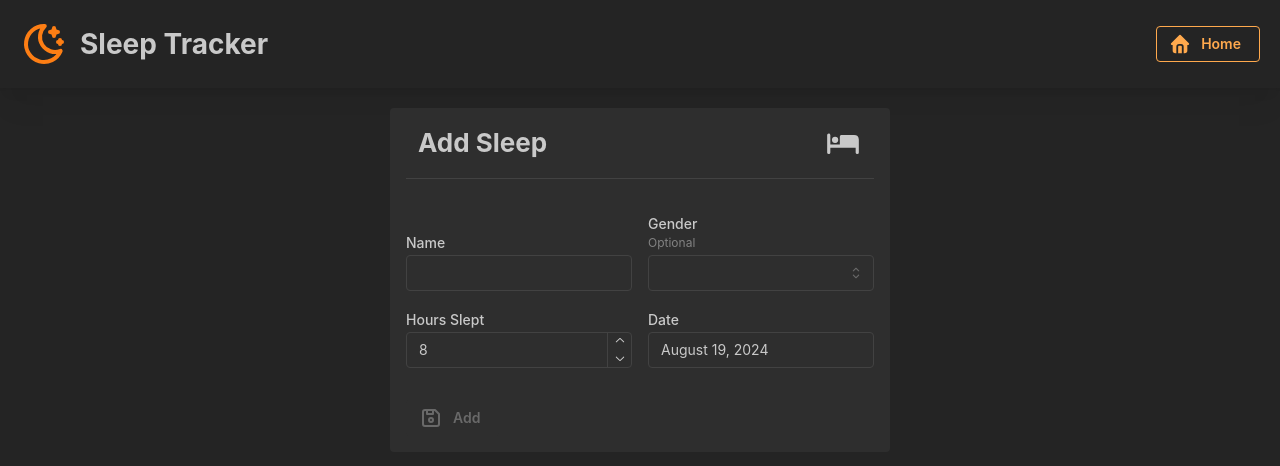
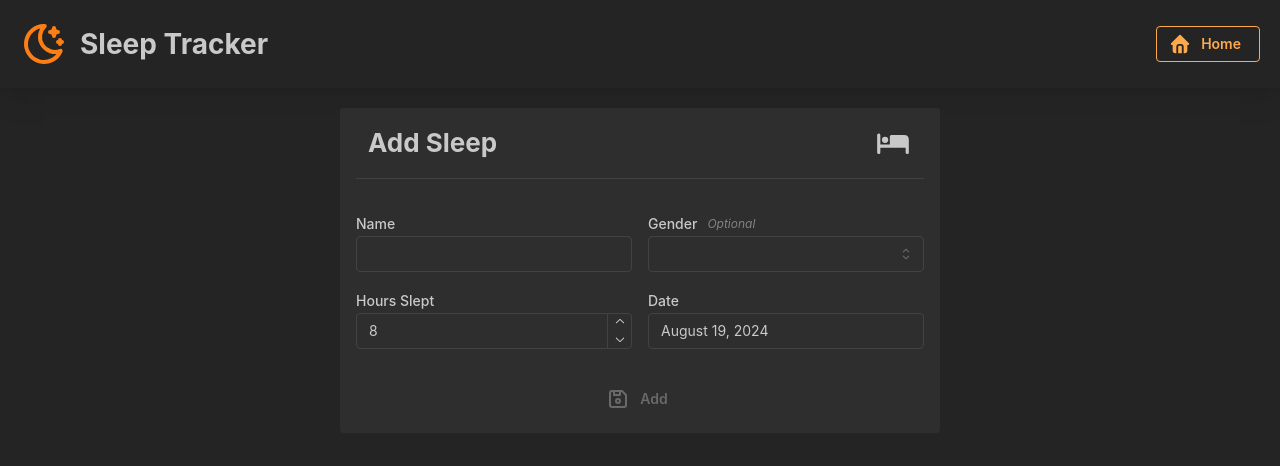
Before and after one commit to domingasp/sleep-tracker, a React (Vite) app in the folder client/: page /add-sleep in a window 1280 px wide. Shown: the top 466 px of the page. Built offline with nearby package versions, Linux system fonts and the light colour scheme; no server answers.

Commit message:
fix: show validation message for name

```diff
--- a/client/src/features/sleep-records/api/create-sleep-record.ts
+++ b/client/src/features/sleep-records/api/create-sleep-record.ts
@@ -16,7 +16,12 @@ export const createSleepRecordInputSchema = z.object({
     .min(1, {
       message: "Name must have at least 1 character",
     })
-    .max(100, { message: "Name must not be longer than 100 characters" }),
+    .max(100, { message: "Name must not be longer than 100 characters" })
+    .regex(
+      // TODO more robust full name regex
+      /^[a-z ,.'-]+$/i,
+      { message: "Letters and the following characters , . ' - only" }
+    ),
   gender: z.union([
     z
       .string({
--- a/client/src/features/sleep-records/components/create-sleep-record.tsx
+++ b/client/src/features/sleep-records/components/create-sleep-record.tsx
@@ -16,6 +16,7 @@ import {
   NumberInput,
   Select,
   Stack,
+  Text,
   TextInput,
   Title,
 } from "@mantine/core";
@@ -36,6 +37,7 @@ export function CreateSleepRecord() {
   const [responseErrorMessage, setResponseErrorMessage] = useState<
     string | undefined
   >(undefined);
+
   const navigate = useNavigate();
   const gendersQuery = useGenders();
   const genders = gendersQuery.data;
@@ -68,10 +70,10 @@ export function CreateSleepRecord() {
   // TODO generalise into a component for easy reuse
   const {
     control,
-    register,
     handleSubmit,
     formState: { errors, isValid },
   } = useForm<CreateSleepRecordInput>({
+    mode: "onChange",
     defaultValues: {
       hoursSlept: 8,
       date: dayjs().add(-1, "days").toDate(),
@@ -85,7 +87,7 @@ export function CreateSleepRecord() {
 
   return (
     <Center>
-      <Card maw={500} w="100%">
+      <Card maw={600} w="100%">
         <form onSubmit={onSubmit}>
           <Stack>
             <Group px="sm" justify="space-between">
@@ -109,12 +111,18 @@ export function CreateSleepRecord() {
               )}
             </Collapse>
 
-            <Group w="100%" align="flex-end">
-              <TextInput
-                flex={1}
-                label="Name"
-                {...register("name")}
-                error={errors["name"]?.message}
+            <Group w="100%" align="flex-start">
+              <Controller
+                name="name"
+                control={control}
+                render={({ field }) => (
+                  <TextInput
+                    flex={1}
+                    label="Name"
+                    {...field}
+                    error={errors.name?.message}
+                  />
+                )}
               />
 
               <Controller
@@ -123,8 +131,16 @@ export function CreateSleepRecord() {
                 render={({ field }) => (
                   <Select
                     flex={1}
-                    label="Gender"
-                    description="Optional"
+                    label={
+                      <Group gap="xs">
+                        <Text size="sm" fw={500}>
+                          Gender
+                        </Text>
+                        <Text size="xs" c="dimmed" fs="italic">
+                          Optional
+                        </Text>
+                      </Group>
+                    }
                     {...field}
                     data={
                       genders?.map((gender) => ({
@@ -173,7 +189,9 @@ export function CreateSleepRecord() {
             leftSection={<IconDeviceFloppy />}
             type="submit"
             disabled={!isValid}
+            loading={createSleepRecordMutation.isPending}
             mt="xl"
+            w="100%"
           >
             Add
           </Button>
```
Also changed, not shown: 1 other file (tests, documents, lock files or other folders).
